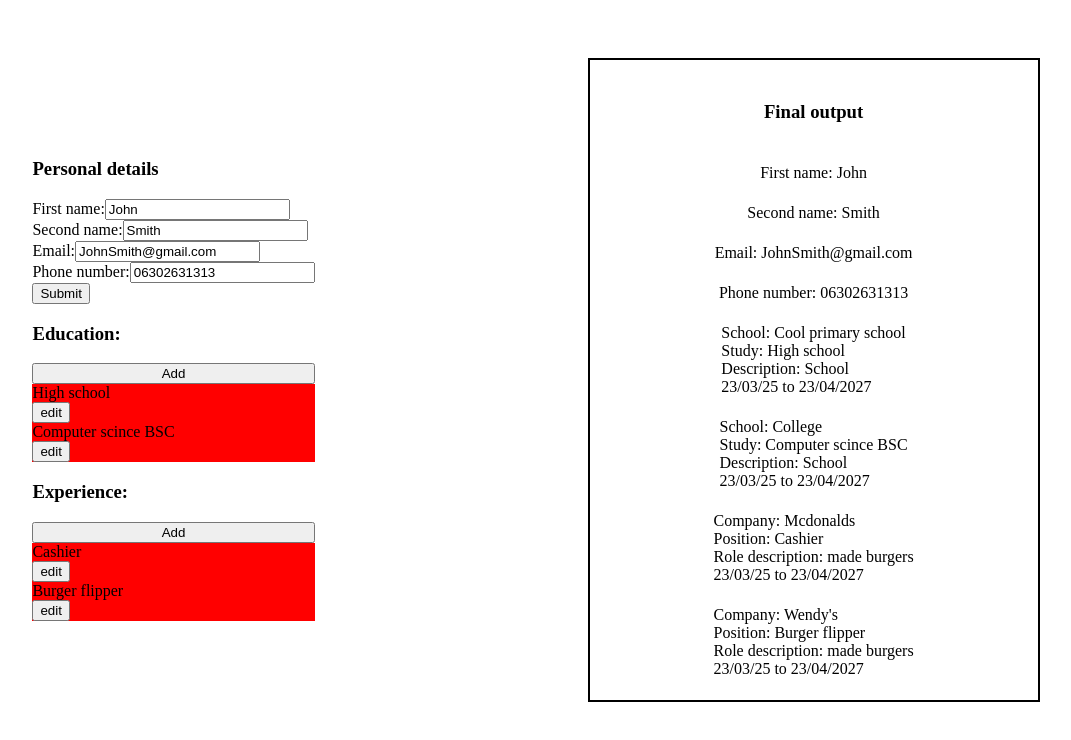
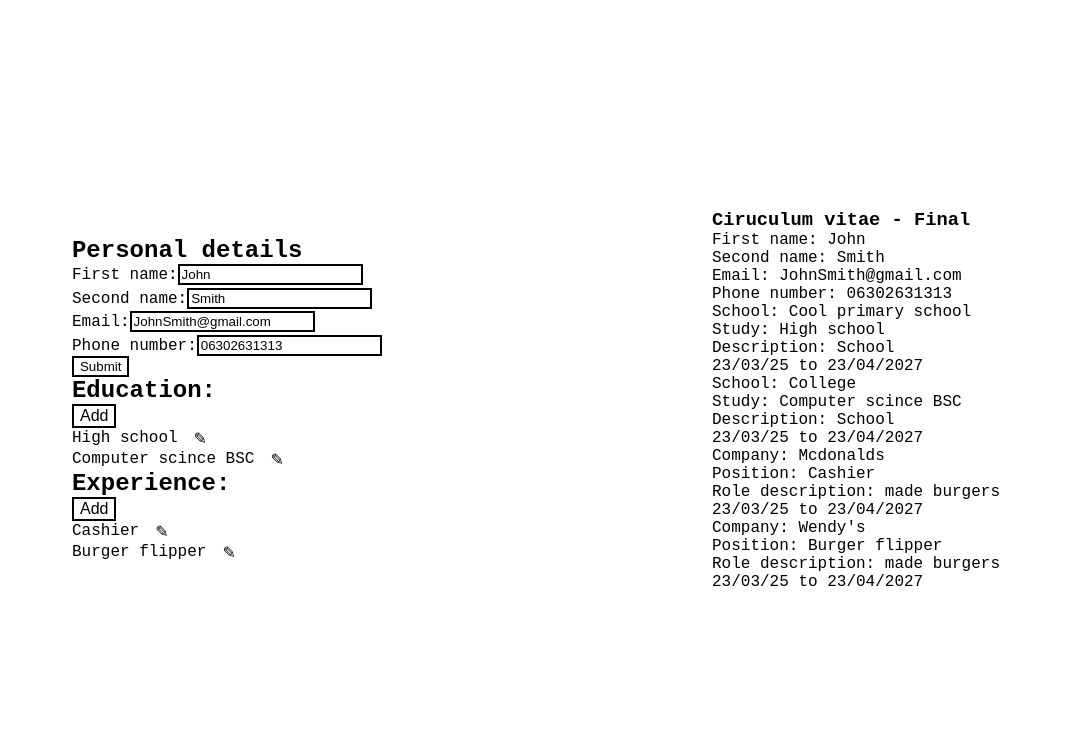
Before and after one commit to miamam1/TOP-CVapplication, a React (Vite) app: page / in a window 1280 px wide. Shown: the top 740 px of the page, without its empty margins (104-1175 px from the left). Built offline with nearby package versions, Linux system fonts and the light colour scheme.

Commit message:
added some styling

```diff
--- a/src/components/experienceInput.jsx
+++ b/src/components/experienceInput.jsx
@@ -44,6 +44,7 @@ function Experiences({experiences, setExperiences}) {
    return (
         <>
             <button
+            className='add'
             onClick={() => {
                 editOnClick(active)
             }}
@@ -56,13 +57,35 @@ function Experiences({experiences, setExperiences}) {
                 >
                 <p> {experience.title} </p>
                 <button
+                 className='editIcon'
                  onClick={() => (editOnClick(active, experience))}
-                > edit</button>
+                > ✎ </button>
                 </div>
             ))}
 
             <div className={active}>
             {Object.keys(currentForm).map(function(key) {
+                let required = "*"
+                let type = 'input'
+                if(key === "dateStart" || key === "dateEnd") type = 'date'
+                if(key === "description") {
+                    required = ""
+                    return (
+                        <label
+                            className='formLabel'
+                            key = {key}
+                        >
+                            {key + required}
+                            <textarea
+                                type= {type}
+                                value = {currentForm[key]}
+                                onChange={(e) => {
+                                    setCurrentForm({...currentForm, [key] : e.target.value})
+                                }}
+                            ></textarea>
+                        </label>
+                    )
+                }
                 if(key === "id") {
                     return
                 } else {
@@ -70,8 +93,9 @@ function Experiences({experiences, setExperiences}) {
                         <label
                             key = {key}
                         >
-                            {key}
+                            {key + required}
                             <input
+                                type= {type}
                                 value = {currentForm[key]}
                                 onChange={(e) => {
                                     setCurrentForm({...currentForm, [key] : e.target.value})
--- a/src/components/mainPage.jsx
+++ b/src/components/mainPage.jsx
@@ -41,7 +41,7 @@ function MainPage() {
 
         </div>
         <div className="outputs">
-            <h3>Final output</h3>
+            <h3>Ciruculum vitae - Final</h3>
             <Output
             personalDetails={personalDetails}
             ></Output>
--- a/src/components/personalDetailsInput.jsx
+++ b/src/components/personalDetailsInput.jsx
@@ -17,10 +17,11 @@ function PersonalInformation({personalDetails, setPersonalDetails}) {
     }
    return (
     <>
+            <div className={`${submit} personalDetailsForm`}>
             {personalDetails.map((info) => (
                <label
                key = {info.id}
-               className = {submit}
+
                >
                 {info.input}
                 <input
@@ -30,13 +31,14 @@ function PersonalInformation({personalDetails, setPersonalDetails}) {
                 ></input>
                </label>
             ))}
+            </div>
             <div>
                 <button
-                className={edit}
+                className= {`${edit} edit`}
                 onClick={onSubmit}
                 >Edit</button>
                 <button
-                className={submit}
+                className={`${submit} personalButton`}
                 onClick={onSubmit}
                 >Submit</button>
             </div>
--- a/src/index.css
+++ b/src/index.css
@@ -1,41 +1,79 @@
 body {
     margin: 0;
     padding: 0;
+    font-family: 'Courier New', Courier, monospace;
+
 }
 p {
     margin: 0;
 }
 
+h3 {
+    margin: 0;
+}
+
+button {
+    align-self: start;
+    cursor: pointer;
+    background-color: transparent;
+    border: 2.3px solid black;
+}
+
 
 .WholePage {
     display: flex;
-    justify-content: space-around;
     align-items: center;
-    min-height: 95vh;
+    justify-content: center;
+    min-height: 100vh;
+
 }
 
 .inputs {
+   display: flex;
+   flex-direction: column;
+   min-width: 50%;
+    /* make inputs look pretty first then output */
+
+}
+
+.personalDetailsForm {
     display: flex;
     flex-direction: column;
+    gap: 2.5px;
+
 }
 
-.outputs {
-    display: flex;
-    flex-wrap: wrap;
-    flex-direction: column;
-    align-items: center;
-    justify-content: space-evenly;
-    border: solid 2.3px black;
-    min-width: 35%;
-    min-height: 80vh;
+.inputs h3 {
+    font-size: 1.5rem;
 }
 
 
+.add {
+    font-size: 1rem;
+}
 
 
+.edit {
+    border: 2.3px dashed black;
+    font-size: 1rem;
+}
+
+.editIcon {
+    border: none;
+    padding: none;
+    margin: none;
+    font-size: 1rem;
+}
+
+.active {
+    opacity: 1;
+    transition: all 1s ease-out;
+}
 
  .inactive {
-    display: none;
+    position: absolute;
+    opacity: 0;
+    visibility: hidden;
 }
 
 .inputs input:disabled {
@@ -44,11 +82,32 @@ p {
     color: black;
 }
 
+.inputs input {
+    border: 2.3px solid black;
+}
+
+.inputs label {
+    align-self: start;
+}
+.inputs textarea {
+    border: 2.3px solid black;
+}
 
 .experiencesInput {
-    background-color: red;
+  display: flex;
+  gap: 10px;
+  align-items: center;
 }
 
 .experienceForm {
-    background-color: orange;
+    display: flex;
+    flex-direction: column;
+    margin-top: 10px;
+    gap: 5px;
 }
+
+
+.formLabel {
+    display: flex;
+
+}
```
